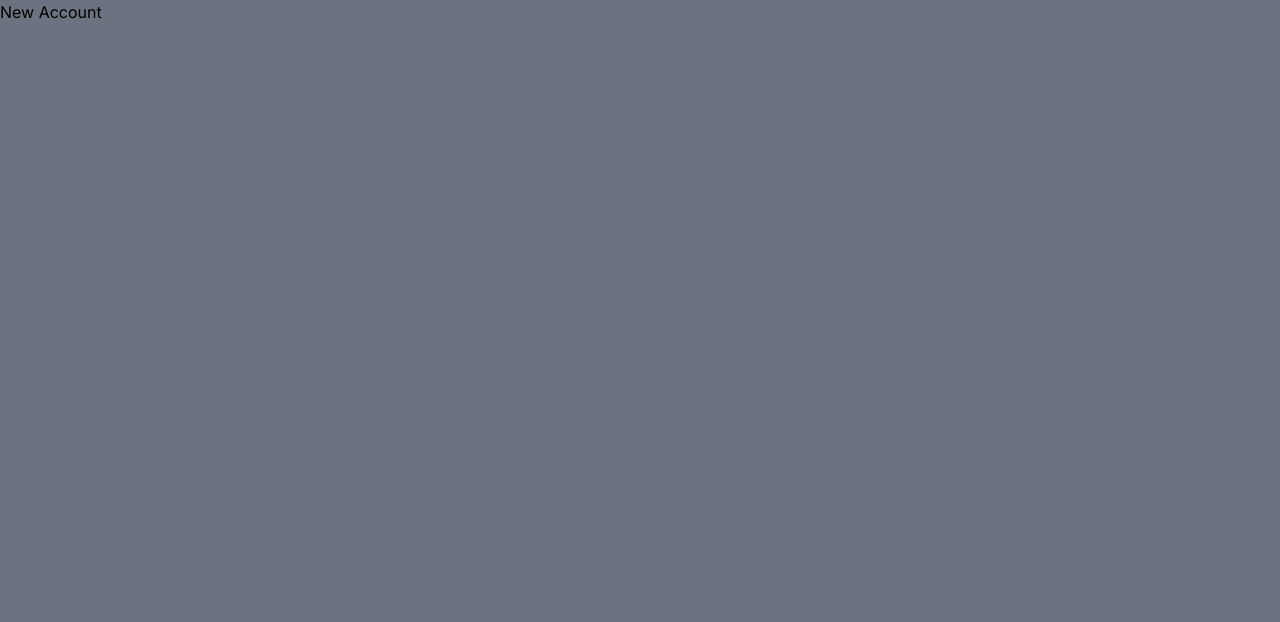
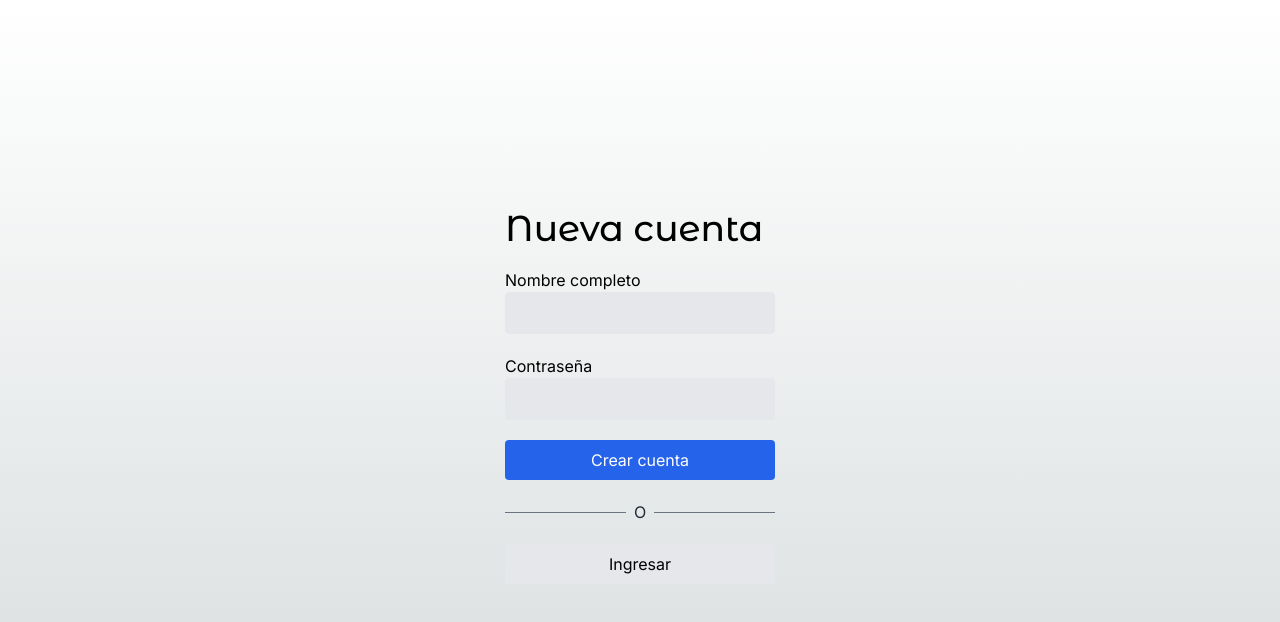
Before and after one commit to leandro666m/teslo-shop, a Next.js app: page /auth/new-account in a window 1280 px wide. Shown: the top 622 px of the page. Built offline with nearby package versions, Linux system fonts and the light colour scheme.

Commit message:
pantalla de login

```diff
--- a/src/app/(shop)/cart/page.tsx
+++ b/src/app/(shop)/cart/page.tsx
@@ -53,7 +53,7 @@
           </div>
 
           {/* Checkout - Resumen de la compra */}
-          <div className="bg-white rounded-xl shadow-xl p-7">
+          <div className="bg-white rounded-xl shadow-xl p-7  h-fit">
             <h2 className="text-2xl mb-2"> Resumen de orden </h2>
 
             <div className="grid grid-cols-2">
--- a/src/app/auth/layout.tsx
+++ b/src/app/auth/layout.tsx
@@ -1,11 +1,14 @@
 
 
 
-export default function AuthLayout( { children }: { children: React.ReactNode; } ) {
+export default function ShopLayout( { children }: { children: React.ReactNode; } ) {
 
     return (
-        <main className="min-h-screen bg-gray-500">
+        <main className="flex justify-center">
+            <div className="w-full sm:w-[350px] px-10">
             { children}
+
+            </div>
         </main>
 
   );
--- a/src/app/auth/login/page.tsx
+++ b/src/app/auth/login/page.tsx
@@ -1,12 +1,42 @@
-import { titleFont } from "@/config/font";
-import Image from "next/image";
+
+
+import { titleFont } from '@/config/font';
+import Link from 'next/link';
+
+
+
 
 export default function LoginPage() {
-  return (
-    <div className="">
-      <h1>Login Page</h1>
 
 
-    </div>
-  );
-}
+
+    return (
+      <div className="flex flex-col min-h-screen pt-32 sm:pt-52">
+
+        <h1 className={ `${ titleFont.className } text-4xl mb-5` }>Ingresar</h1>
+
+        <div className="flex flex-col">
+
+          <label htmlFor="email">Correo electrónico</label>
+          <input className="px-5 py-2 border bg-gray-200 rounded mb-5" type="email" />
+
+
+          <label htmlFor="email">Contraseña</label>
+          <input className="px-5 py-2 border bg-gray-200 rounded mb-5" type="email" />
+
+          <button  className="btn-primary"> Ingresar </button>
+
+
+          {/* divisor l ine */ }
+          <div className="flex items-center my-5">
+            <div className="flex-1 border-t border-gray-500"></div>
+            <div className="px-2 text-gray-800">O</div>
+            <div className="flex-1 border-t border-gray-500"></div>
+          </div>
+
+          <Link href="/auth/new-account" className="btn-secondary text-center"> Crear una nueva cuenta </Link>
+
+        </div>
+      </div>
+    );
+  }
--- a/src/app/auth/new-account/page.tsx
+++ b/src/app/auth/new-account/page.tsx
@@ -1,13 +1,44 @@
-import { titleFont } from "@/config/font";
+
+
+
+import { titleFont } from '@/config/font';
+import Link from 'next/link';
+
+
 
 
 export default function NewAccountPage() {
 
-  return (
-    <div className="">
-      <h1>New Account</h1>
 
 
-    </div>
-  );
-}
+
+      return (
+        <div className="flex flex-col min-h-screen pt-32 sm:pt-52">
+
+          <h1 className={ `${ titleFont.className } text-4xl mb-5` }> Nueva cuenta </h1>
+
+          <div className="flex flex-col">
+
+            <label htmlFor="email"> Nombre completo</label>
+            <input className="px-5 py-2 border bg-gray-200 rounded mb-5" type="text" />
+
+
+            <label htmlFor="email"> Contraseña </label>
+            <input className="px-5 py-2 border bg-gray-200 rounded mb-5" type="email" />
+
+            <button  className="btn-primary"> Crear cuenta </button>
+
+
+            {/* divisor l ine */ }
+            <div className="flex items-center my-5">
+              <div className="flex-1 border-t border-gray-500"></div>
+              <div className="px-2 text-gray-800">O</div>
+              <div className="flex-1 border-t border-gray-500"></div>
+            </div>
+
+            <Link href="/auth/login" className="btn-secondary text-center"> Ingresar </Link>
+
+          </div>
+        </div>
+      );
+    }
```
